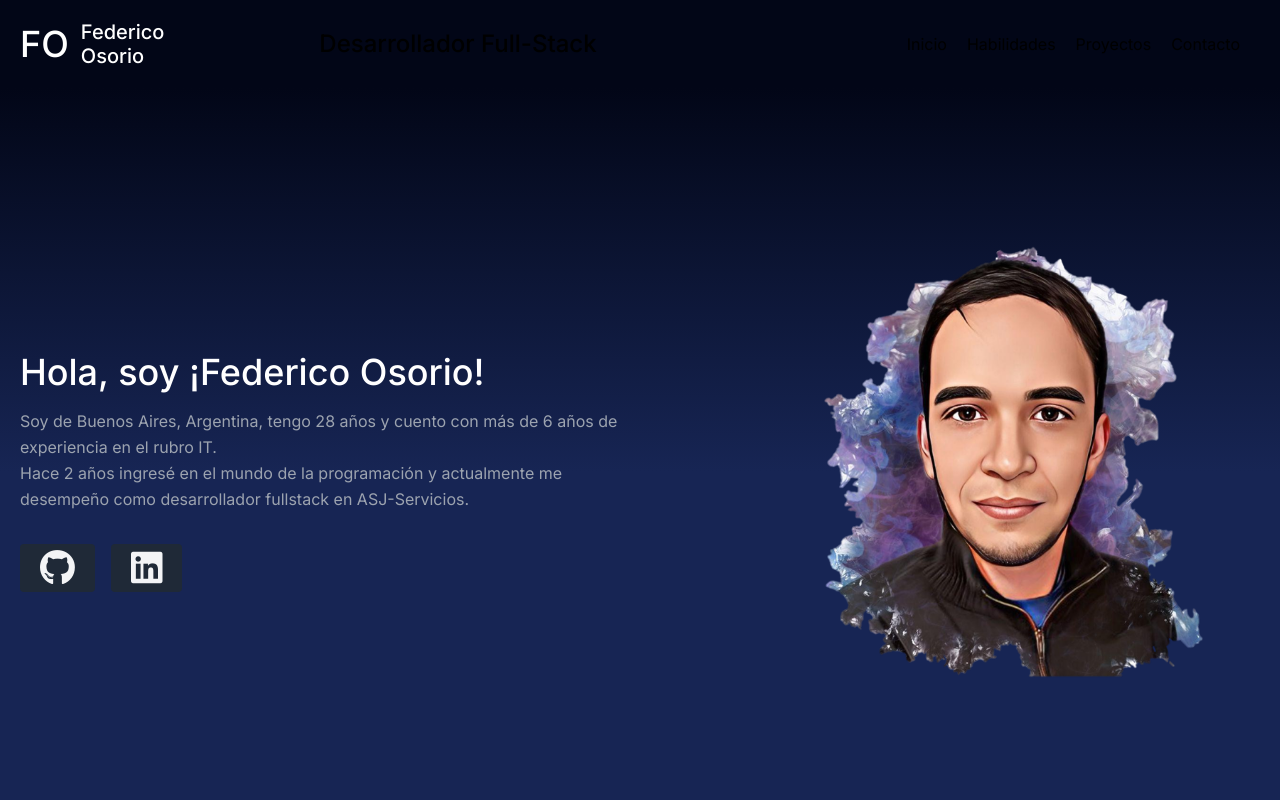
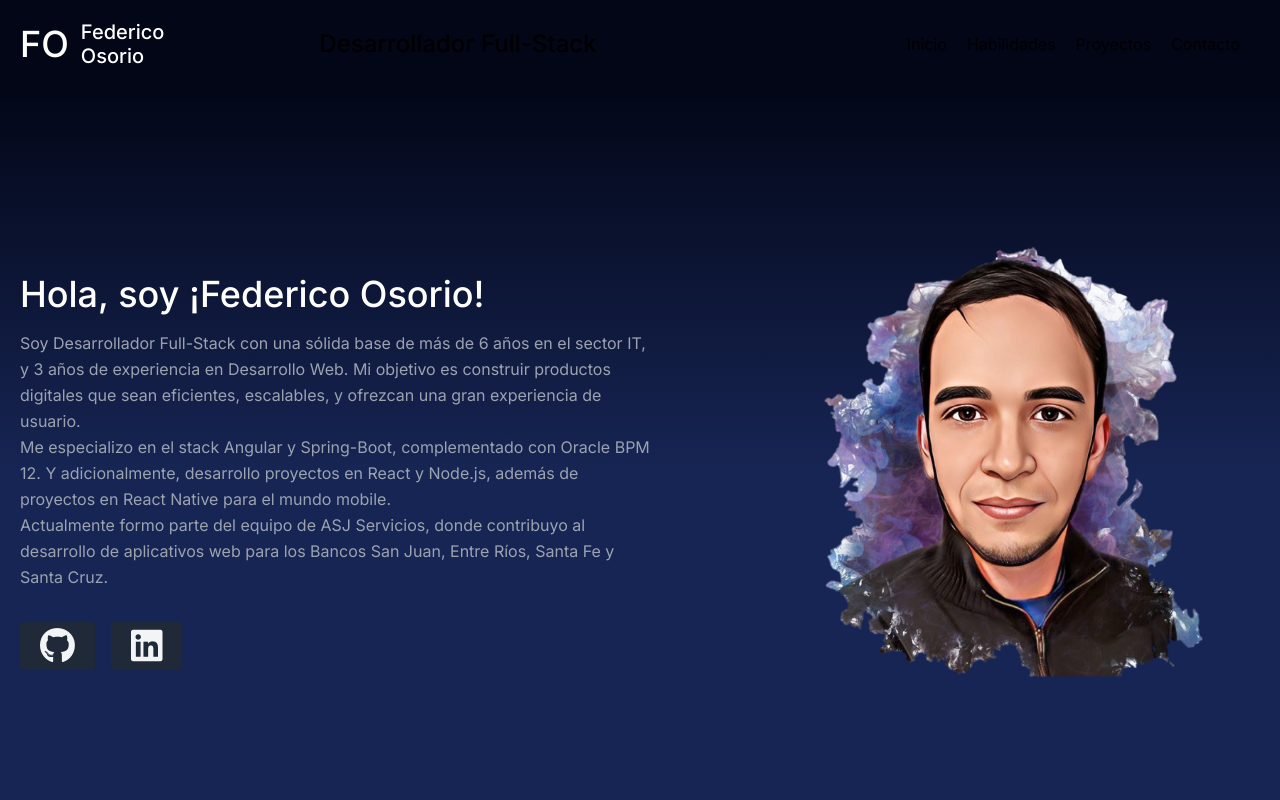
Before and after one commit to FedeOsorio/portfolio, a Next.js app: page / in a window 1280 px wide. Shown: the top 800 px of the page. Built offline with nearby package versions, Linux system fonts and the light colour scheme.

Commit message:
Update main.tsx

```diff
--- a/src/components/main.tsx
+++ b/src/components/main.tsx
@@ -10,8 +10,12 @@ const Main = () => {
 						Hola, soy ¡Federico Osorio!
 					</h1>
 					<p className="mb-8 leading-relaxed">
-						Soy de Buenos Aires, Argentina, tengo 28 años y cuento con más de 6 años de experiencia en el rubro IT. <br /> Hace 2 años
-						ingresé en el mundo de la programación y actualmente me desempeño como desarrollador fullstack en ASJ-Servicios.
+						Soy Desarrollador Full-Stack con una sólida base de más de 6 años en el sector IT, y 3 años de experiencia en Desarrollo Web. Mi objetivo es construir productos digitales que sean eficientes,
+						escalables, y ofrezcan una gran experiencia de usuario.
+						<br></br>
+						Me especializo en el stack Angular y Spring-Boot, complementado con Oracle BPM 12. Y adicionalmente, desarrollo proyectos en React y Node.js, además de proyectos en React Native para el mundo mobile.
+						<br></br>
+						Actualmente formo parte del equipo de ASJ Servicios, donde contribuyo al desarrollo de aplicativos web para los Bancos San Juan, Entre Ríos, Santa Fe y Santa Cruz.
 					</p>
 					<div className="flex justify-center">
 						<div>
```
